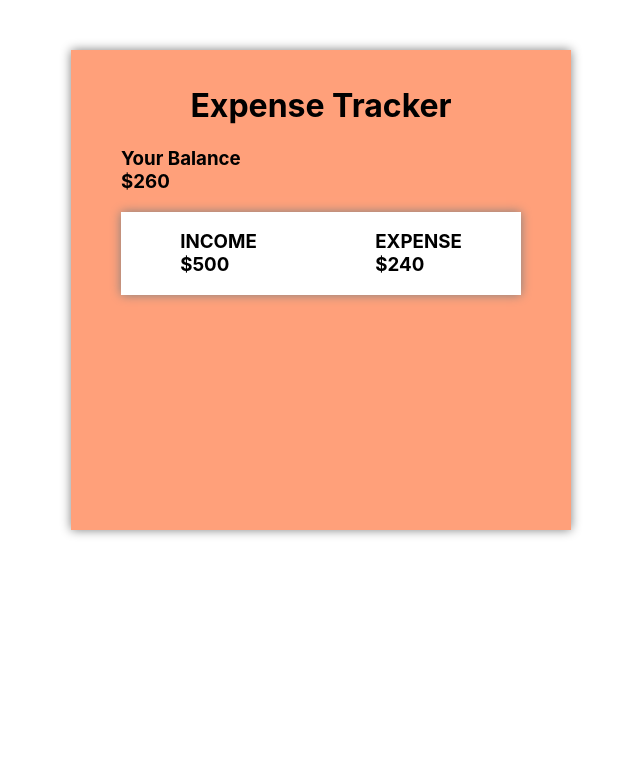
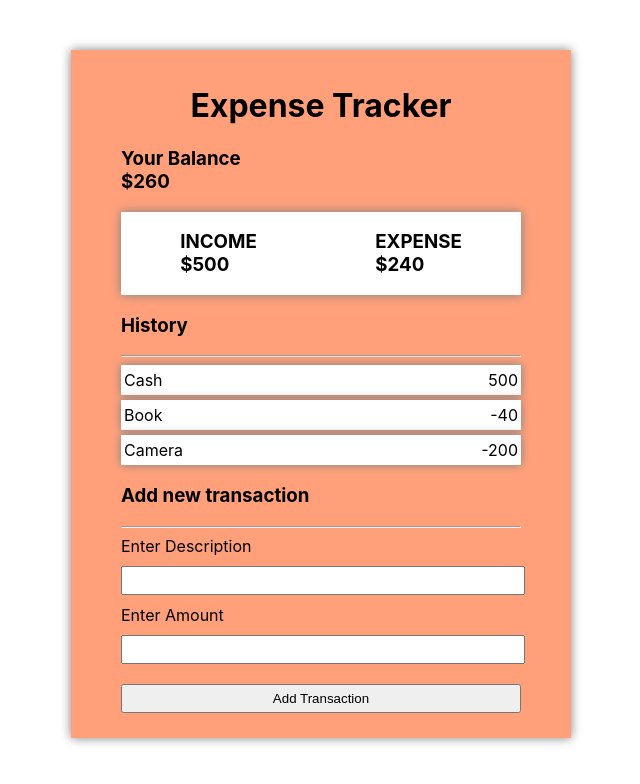
Before and after one commit to Sialsanwal/expense-tracker-project1, a React (Create React App) app: page / in a window 1280 px wide. Shown: the top 784 px of the page, without its empty margins (319-959 px from the left). Built offline with nearby package versions, Linux system fonts and the light colour scheme.

Commit message:
update app.css UI complete

```diff
--- a/src/App.css
+++ b/src/App.css
@@ -16,3 +16,20 @@
   background-color: white;
   box-shadow: 0 0 10px grey;
 }
+.transaction-form input{
+width: 100%;
+margin: 10px 0;
+padding: 5px 0;
+}
+.transaction-list{
+  margin: 0;
+  padding: 0;
+}
+.transaction-list> li{
+  display: flex;
+  justify-content: space-between;
+  box-shadow: 0 0 10px grey;
+  background-color: white;
+  margin: 5px 0;
+  padding: 5px 3px;
+}
--- a/src/child.js
+++ b/src/child.js
@@ -1,6 +1,12 @@
 import React from 'react';
 
 function Child() {
+    let transactions = [
+        { amount: 500, desc: "Cash" },
+        { amount: -40, desc: "Book" },
+        { amount: -200, desc: "Camera" }
+    ]
+
     return (
         <div className="container">
             <h1 className="text-centre">Expense Tracker</h1>
@@ -12,6 +18,35 @@ function Child() {
                 <h3>EXPENSE<br /> $240</h3>
             </div>
 
+            <h3>History</h3>
+            <hr />
+            <ul className="transaction-list">
+                {transactions.map((transObj, ind) => {
+                    return (
+                        <li>
+                            <span>{transObj.desc}</span>
+                            <span>{transObj.amount}</span>
+
+                        </li>)
+                })}
+            </ul>
+
+            <h3>Add new transaction</h3>
+            <hr />
+
+            <form className="transaction-form">
+                <label>
+                    Enter Description <br />
+                    <input type="text" required />
+                </label>
+                <br />
+                <label>
+                    Enter Amount <br />
+                    <input type="number" required />
+                    <br />
+                    <input type="submit" value="Add Transaction" />
+                </label>
+            </form>
         </div>
     );
 }
```
